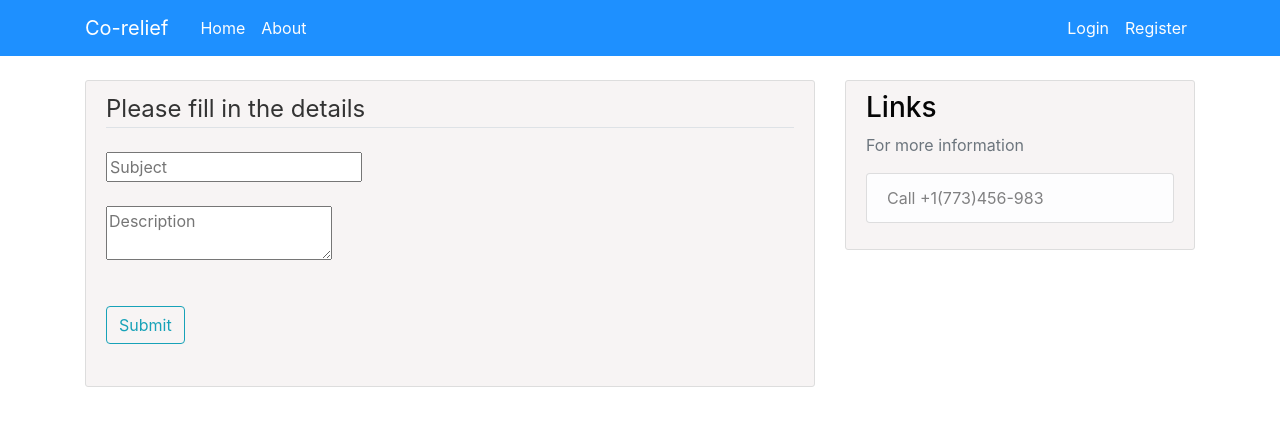
After one commit to SnehalTikare/-StudentBuild4Covid19-Hackathon, a Django app: page /home/grocery/ in a window 1280 px wide. The commit adds this page. Shown: the top 426 px of the page. Run offline with Django 3.2, Linux system fonts and the light colour scheme; some libraries are stand-ins or nearby versions.

Commit message:
Added request page

```diff
--- a/backend/src/covid/static/covid/main.css
+++ b/backend/src/covid/static/covid/main.css
@@ -13,7 +13,7 @@ body {
   }
 
   .bg-steel {
-    background-color: #0688e6;
+    background-color: DodgerBlue;;
   }
 
   .site-header .navbar-nav .nav-link {
@@ -82,3 +82,20 @@ body {
   .account-heading {
     font-size: 2.5rem;
   }
+  .homebtn {
+    background-color: DodgerBlue;
+    border: none;
+    color: white;
+    padding: 12px 16px;
+    font-size: 16px;
+    cursor: pointer;
+    margin-right:25px;
+  }
+
+  /* Darker background on mouse-over */
+  .homebtn:hover {
+    background-color: RoyalBlue;
+  }
+  .button-wrapper .homebtn {
+    margin-bottom:20px;
+}
--- a/backend/src/covid/templates/base.html
+++ b/backend/src/covid/templates/base.html
@@ -5,7 +5,9 @@
      <!-- Required meta tags -->
      <meta charset="utf-8">
      <meta name="viewport" content="width=device-width, initial-scale=1, shrink-to-fit=no">
-
+      <!-- Add icon library -->
+    <link rel="stylesheet" href="https://cdnjs.cloudflare.com/ajax/libs/font-awesome/4.7.0/css/font-awesome.min.css">
+    <script src='https://kit.fontawesome.com/a076d05399.js'></script>
      <!-- Bootstrap CSS -->
      <link rel="stylesheet" href="https://stackpath.bootstrapcdn.com/bootstrap/4.4.1/css/bootstrap.min.css" integrity="sha384-Vkoo8x4CGsO3+Hhxv8T/Q5PaXtkKtu6ug5TOeNV6gBiFeWPGFN9MuhOf23Q9Ifjh" crossorigin="anonymous">
      <link rel="stylesheet" type="text/css" href="{% static 'covid/main.css'%}">
@@ -14,6 +16,23 @@
     {% else %}
     <title>Co-relief</title>
     {% endif %}
+    <style>
+      .homebtn {
+        background-color: DodgerBlue;
+        border: none;
+        color: white;
+        width: 90px;
+        padding: 5px 10px;
+        font-size: 48px;
+        cursor: pointer;
+      }
+
+      /* Darker background on mouse-over */
+      .homebtn:hover {
+        background-color: rgb(253, 253, 253);
+        color:rgb(85, 98, 112);
+      }
+      </style>
 </head>
 <body>
     <header class="site-header">
--- /dev/null
+++ b/backend/src/covid/templates/grocery.html
@@ -0,0 +1,22 @@
+{% extends "base.html" %}
+{% load crispy_forms_tags %}
+{% block content %}
+    <div class="content-section">
+        <form method="POST">
+            {% csrf_token %}
+            <fieldset class="form-group">
+                <fieldset class="form-group">
+                    <legend class="border-bottom mb-4">Please fill in the details</legend>
+                    <form action = "register" method = "post">
+                        {% csrf_token %}
+                        <input type="text" name="title" placeholder ="Subject"><br><br>
+                        <textarea name="description" placeholder ="Description"></textarea><br><br>
+                    </form>
+            </fieldset>
+            <div class="form-group">
+                <button class="btn btn-outline-info" type="submit">Submit</button>
+            </div>
+        </form>
+
+    </div>
+{% endblock content %}
--- a/backend/src/covid/urls.py
+++ b/backend/src/covid/urls.py
@@ -1,8 +1,11 @@
 from django.urls import path
 from . import views
+#from .views import PostCreateView
 
 urlpatterns = [
     path('',views.registerView,name='mainpage'),
     path('home/',views.home, name = 'homepage'),
-    path('about/',views.about, name = 'about')
+    path('about/',views.about, name = 'about'),
+    path('home/grocery/',views.grocery,name = 'grocery'),
+    #path('home/grocery/',PostCreateView.as_view(),name = 'grocery')
 ]
--- a/backend/src/covid/views.py
+++ b/backend/src/covid/views.py
@@ -4,6 +4,22 @@ from .forms import RegisterForm
 from .models import Post
 from django.contrib import messages
 from django.contrib.auth.models import User, auth
+from django.views.generic import CreateView
+
+# class PostCreateView(CreateView):
+#     model = Post
+#     template_name = 'covid/home/grocery.html'
+#     fields = ['title','description']
+
+def grocery(request):
+    if request.method == 'POST':
+        title = request.POST['title']
+        description = request.POST['description']
+        post = Post(title=title,description=description,user=request.user)
+        post.save()
+        messages.success(request,'Request created successfully')
+        return redirect('homepage')
+    return render(request,'grocery.html')
 
 def home(request):
     context ={
```
Also changed, not shown: backend/src/covid/templates/about.html (+2 -5 lines), backend/src/covid/templates/home.html (+12 -0 lines), backend/src/db.sqlite3.
